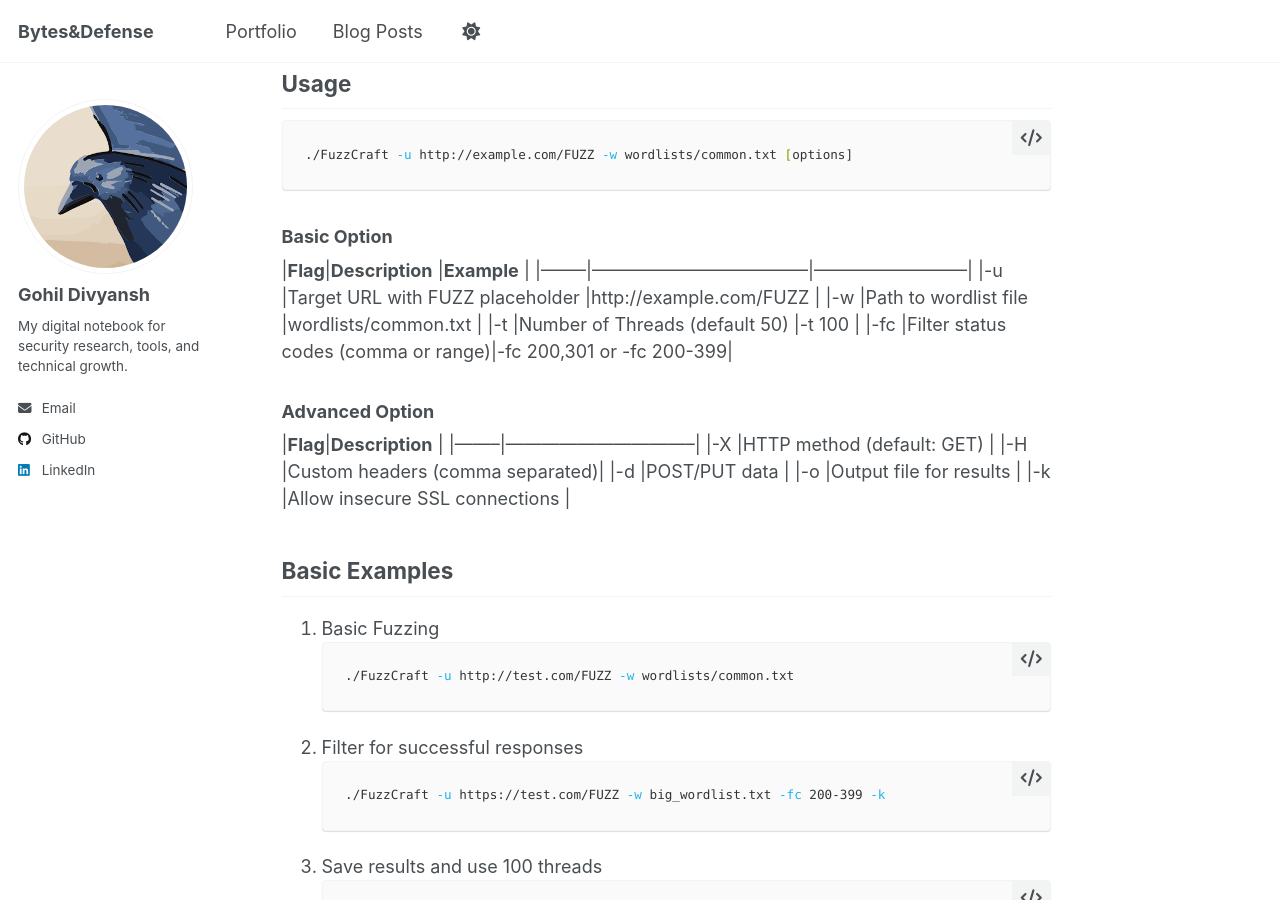
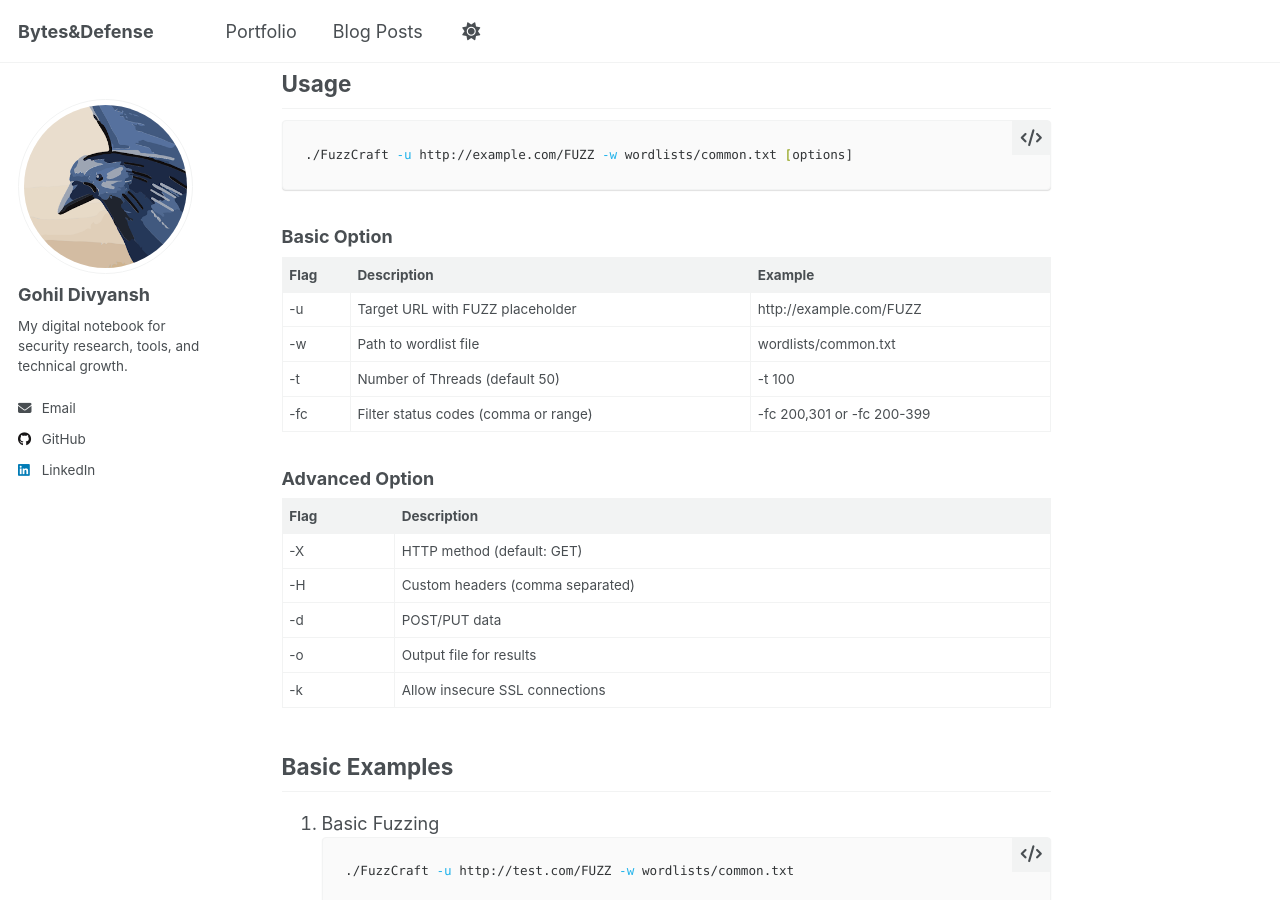
Before and after one commit to DivyanshGohil/divyanshgohil.github.io, a Jekyll site: the page built from _portfolio/portfolio-1.md, in a window 1280 px wide and 900 px high, scrolled down 746 px. Built offline with Jekyll 4.4.1, drawn with Linux system fonts in a browser that asks for light colours.

Commit message:
adjust table of protfolio

````diff
--- a/_portfolio/portfolio-1.md
+++ b/_portfolio/portfolio-1.md
@@ -18,34 +18,39 @@ collection: portfolio
 ## Installation
 
 ### From Source
+
 ```bash
 git clone https://github.com/DivyanshGohil/FuzzCraft.git
 cd FuzzCraft
 go build
 ```
 ## Usage
+
 ```bash
 ./FuzzCraft -u http://example.com/FUZZ -w wordlists/common.txt [options]
 ```
 
 ### Basic Option
-|**Flag**|**Description**                     |**Example**               |
-|--------|------------------------------------|--------------------------|
-|-u      |Target URL with FUZZ placeholder    |http://example.com/FUZZ   |
-|-w      |Path to wordlist file               |wordlists/common.txt      |
-|-t      |Number of Threads (default 50)      |-t 100                    |
-|-fc     |Filter status codes (comma or range)|-fc 200,301 or -fc 200-399|
+
+|**Flag** |**Description**                       |**Example**                 |
+|---------|--------------------------------------|----------------------------|
+| -u      | Target URL with FUZZ placeholder     | http://example.com/FUZZ    |
+| -w      | Path to wordlist file                | wordlists/common.txt       |
+| -t      | Number of Threads (default 50)       | -t 100                     |
+| -fc     | Filter status codes (comma or range) | -fc 200,301 or -fc 200-399 |
 
 ### Advanced Option
-|**Flag**|**Description**                 |
-|--------|--------------------------------|
-|-X      |HTTP method (default: GET)      |
-|-H      |Custom headers (comma separated)|
-|-d      |POST/PUT data                   |
-|-o      |Output file for results         |
-|-k      |Allow insecure SSL connections  |
+
+|**Flag** |**Description**                  |
+|---------|---------------------------------|
+| -X      | HTTP method (default: GET)      |
+| -H      | Custom headers (comma separated)|
+| -d      | POST/PUT data                   |
+| -o      | Output file for results         |
+| -k      | Allow insecure SSL connections  |
 
 ## Basic Examples
+
 1. Basic Fuzzing
 ```bash
 ./FuzzCraft -u http://test.com/FUZZ -w wordlists/common.txt
````
